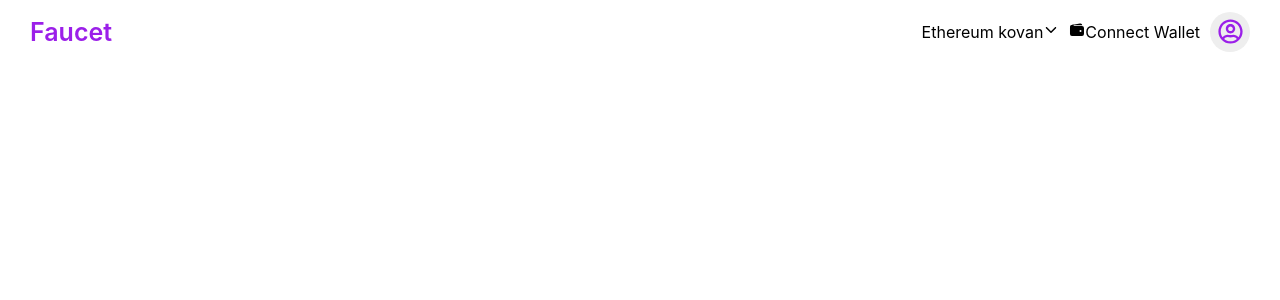
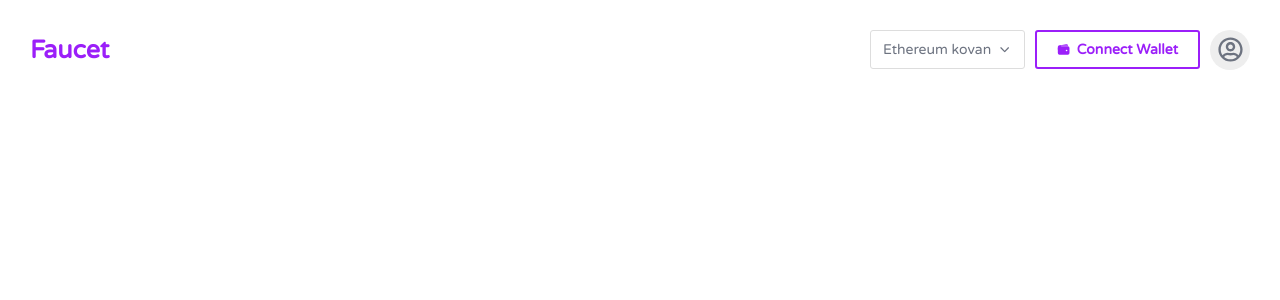
Before and after one commit to Sumon092/3wfaucet, a React (Create React App) app: page / in a window 1280 px wide. Shown: the top 300 px of the page. Built offline with nearby package versions, Linux system fonts and the light colour scheme.

Commit message:
nav completed

```diff
--- a/public/index.html
+++ b/public/index.html
@@ -1,14 +1,12 @@
 <!DOCTYPE html>
 <html lang="en">
+
 <head>
   <meta charset="utf-8" />
   <link rel="icon" href="%PUBLIC_URL%/favicon.ico" />
   <meta name="viewport" content="width=device-width, initial-scale=1" />
   <meta name="theme-color" content="#000000" />
-    <meta
-      name="description"
-      content="Web site created using create-react-app"
-    />
+  <meta name="description" content="Web site created using create-react-app" />
   <link rel="apple-touch-icon" href="%PUBLIC_URL%/logo192.png" />
   <!--
       manifest.json provides metadata used when your web app is installed on a
@@ -24,8 +22,16 @@
       work correctly both with client-side routing and a non-root public URL.
       Learn how to configure a non-root public URL by running `npm run build`.
     -->
+  <link href="https://fonts.googleapis.com/css2?family=Varela+Round&display=swap" rel="stylesheet">
+  <style>
+    * {
+      font-family: 'Varela Round', sans-serif;
+    }
+  </style>
+
   <title>React App</title>
 </head>
+
 <body>
   <noscript>You need to enable JavaScript to run this app.</noscript>
   <div id="root"></div>
@@ -40,4 +46,5 @@
       To create a production bundle, use `npm run build` or `yarn build`.
     -->
 </body>
+
 </html>
--- a/src/components/NavBar.jsx
+++ b/src/components/NavBar.jsx
@@ -3,7 +3,7 @@
 
 
 const Container = styled.div`
-height:79px;
+padding:18px 0px;
 `
 const Wrapper = styled.div`
 padding: 0 30px;
@@ -23,14 +23,32 @@
 const Logo = styled.h1`
 font-weight:600;
 font-size:25px;
-color:rgb(155,31,233);
+color:#9B1FF9;
 `
 const MenuItem = styled.div`
 cursor:pointer;
 margin-left: 10px;
 `
+const MenuButton = styled.button`
+   display :flex ;
+   justify-content:center;
+   align-items: center;
+   border: ${props => props.left ? '1px solid #ddd' : '2px solid #9B1FF9'};
+   color:${props => props.left ? '#6d7380' : '#9B1FF9'};
+   padding: ${props => props.left ? '10px 12px' : '9px 20px'};
+   background:transparent;
+   font-weight:${props => props.left ? '400' : '600'};
+   border-radius:3px;
+   cursor:pointer;
+`
+const ButtonText = styled.span`
+    font-size:14px;
+    margin-right: ${props => props.spacing === 'right' && '7px'};
+    margin-left: ${props => props.spacing === 'left' && '7px'};
+`
+
 const UserToggler = styled.div`
-    color:rgb(155,31,233);
+    color:#6d7380;
     background-color: #EEEEEE;
     font-size:25px;
     padding:5px;
@@ -48,12 +66,18 @@
                 <Left><Logo>Faucet</Logo></Left>
                 <Right>
                     <MenuItem>
-                        <span>Ethereum kovan</span>
-                        <svg stroke="currentColor" fill="currentColor" stroke-width="0" viewBox="0 0 512 512" height="1em" width="1em" xmlns="http://www.w3.org/2000/svg"><path d="M256 294.1L383 167c9.4-9.4 24.6-9.4 33.9 0s9.3 24.6 0 34L273 345c-9.1 9.1-23.7 9.3-33.1.7L95 201.1c-4.7-4.7-7-10.9-7-17s2.3-12.3 7-17c9.4-9.4 24.6-9.4 33.9 0l127.1 127z"></path></svg>
+                        <MenuButton left>
+                            <ButtonText spacing='right'>Ethereum kovan</ButtonText>
+                            <svg stroke="currentColor" fill="currentColor" stroke-width="0" viewBox="0 0 512 512" height="1em" width="1em" xmlns="http://www.w3.org/2000/svg"><path d="M256 294.1L383 167c9.4-9.4 24.6-9.4 33.9 0s9.3 24.6 0 34L273 345c-9.1 9.1-23.7 9.3-33.1.7L95 201.1c-4.7-4.7-7-10.9-7-17s2.3-12.3 7-17c9.4-9.4 24.6-9.4 33.9 0l127.1 127z"></path></svg>
+                        </MenuButton>
+
                     </MenuItem>
                     <MenuItem>
-                        <svg stroke="currentColor" fill="currentColor" stroke-width="0" viewBox="0 0 512 512" height="1em" width="1em" xmlns="http://www.w3.org/2000/svg"><path d="M95.5 104h320a87.73 87.73 0 0111.18.71 66 66 0 00-77.51-55.56L86 94.08h-.3a66 66 0 00-41.07 26.13A87.57 87.57 0 0195.5 104zm320 24h-320a64.07 64.07 0 00-64 64v192a64.07 64.07 0 0064 64h320a64.07 64.07 0 0064-64V192a64.07 64.07 0 00-64-64zM368 320a32 32 0 1132-32 32 32 0 01-32 32z"></path><path d="M32 259.5V160c0-21.67 12-58 53.65-65.87C121 87.5 156 87.5 156 87.5s23 16 4 16-18.5 24.5 0 24.5 0 23.5 0 23.5L85.5 236z"></path></svg>
-                        <span>Connect Wallet</span>
+                        <MenuButton right>
+                            <svg stroke="currentColor" fill="currentColor" stroke-width="0" viewBox="0 0 512 512" height="1em" width="1em" xmlns="http://www.w3.org/2000/svg"><path d="M95.5 104h320a87.73 87.73 0 0111.18.71 66 66 0 00-77.51-55.56L86 94.08h-.3a66 66 0 00-41.07 26.13A87.57 87.57 0 0195.5 104zm320 24h-320a64.07 64.07 0 00-64 64v192a64.07 64.07 0 0064 64h320a64.07 64.07 0 0064-64V192a64.07 64.07 0 00-64-64zM368 320a32 32 0 1132-32 32 32 0 01-32 32z"></path><path d="M32 259.5V160c0-21.67 12-58 53.65-65.87C121 87.5 156 87.5 156 87.5s23 16 4 16-18.5 24.5 0 24.5 0 23.5 0 23.5L85.5 236z"></path></svg>
+                            <ButtonText spacing='left'>Connect Wallet</ButtonText>
+                        </MenuButton>
+
                     </MenuItem>
 
                     <MenuItem>
```
Lines whose indentation alone changed are shown as unchanged.
